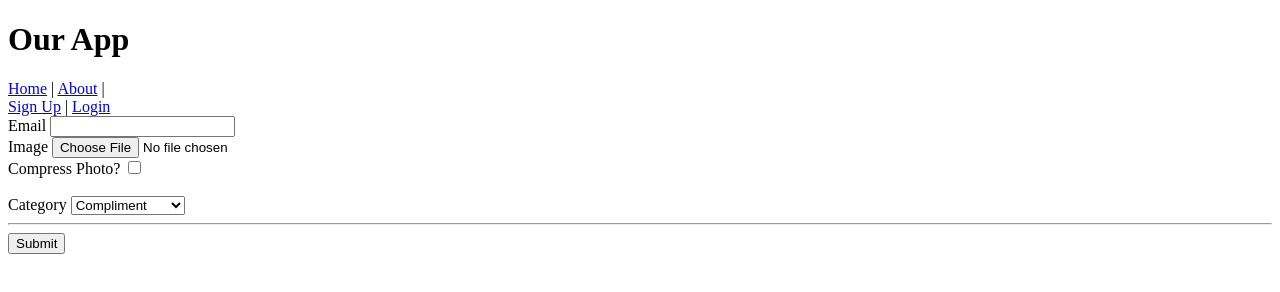
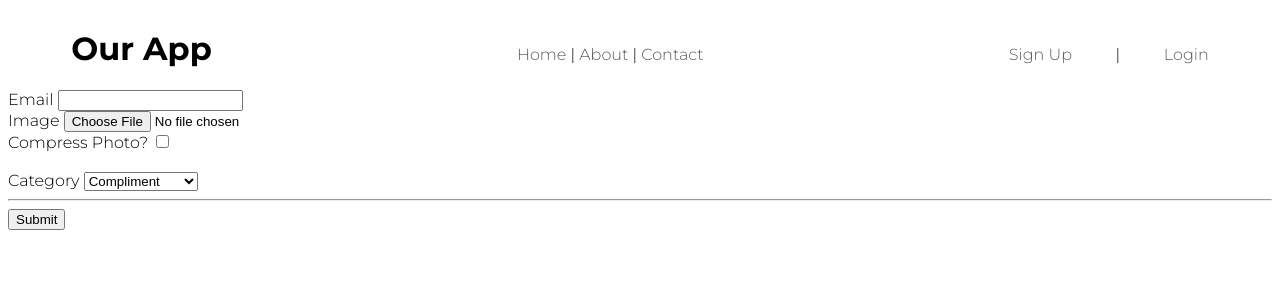
Before and after one commit to Ollynov/t-school-fullstack-2, a plain HTML site: page app/contact_us.html in a window 1280 px wide. Drawn offline with Linux system fonts and the light colour scheme.

Commit message:
added all styling to all three html pages

```diff
--- a/app/contact_us.html
+++ b/app/contact_us.html
@@ -2,15 +2,17 @@
 <html>
   <head>
     <title>Contact Us</title>
+    <link rel="stylesheet" href="./styles/main.css">
   </head>
   <body>
-    <header>
+    <header id="topPortion">
       <h1>Our App</h1>
-      <nav>
+      <nav class="navContainer">
         <a href="index.html">Home</a> |
         <a href="about.html">About</a> |
+        <a href="contact_us.html">Contact</a>
       </nav>
-      <div>
+      <div id="loginContainer" class="navContainer">
         <a href="#">Sign Up</a> |
         <a href="#">Login</a>
       </div>
--- a/app/styles/main.css
+++ b/app/styles/main.css
@@ -14,7 +14,7 @@ h1 {
 /* NAV STYLES
 */
 
-/*.navContainer a {
+.navContainer a {
 	text-decoration: none;
 	border-bottom: 2px solid transparent;
   transition: 0.5s ease;
@@ -28,7 +28,7 @@ h1 {
 
 .navContainer a:visited {
   color: rgb(91, 91, 91);
-}*/
+}
 
 
 /*END OF NAV STYLES
```
Also changed, not shown: app/index.html (+6 -5 lines).
